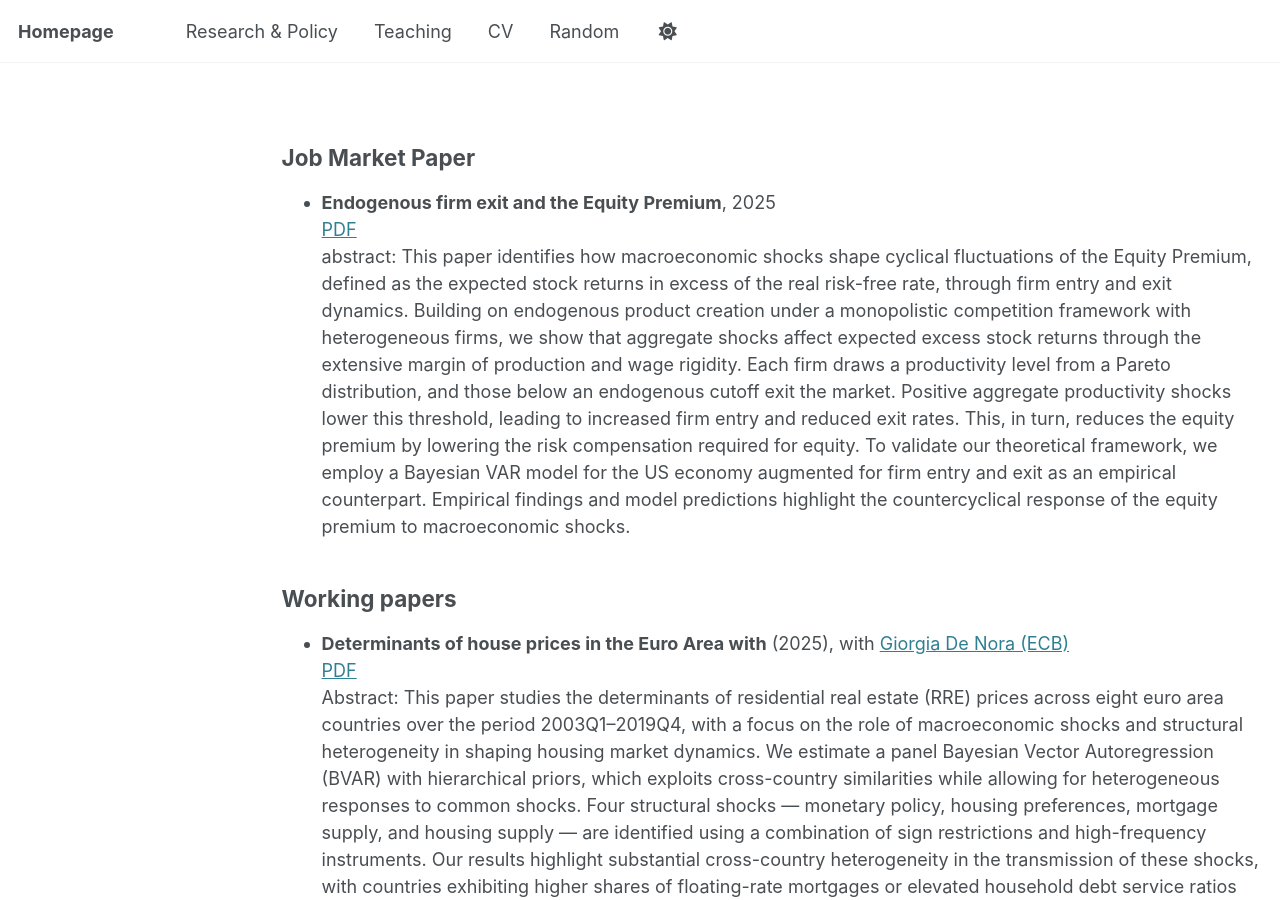
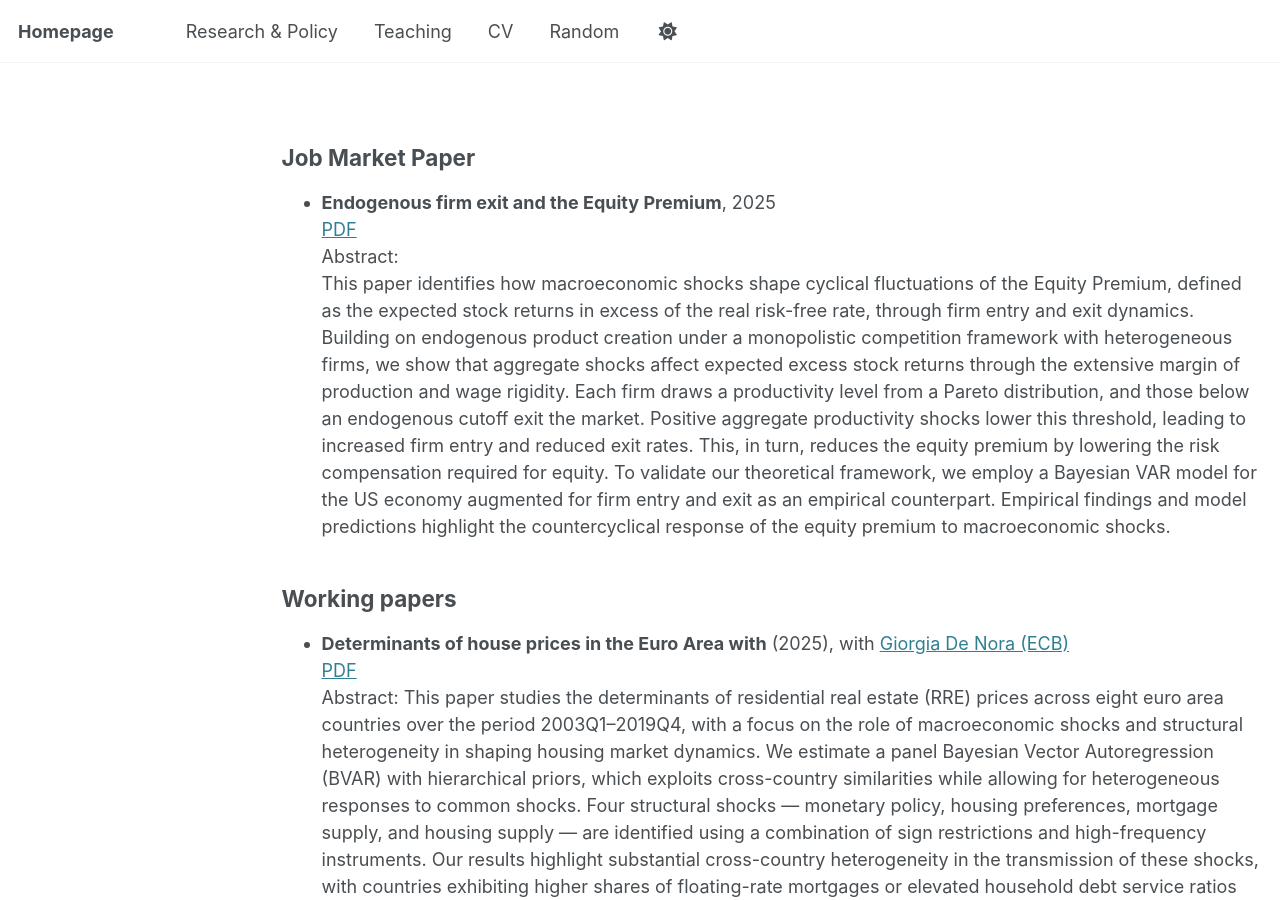
Before and after one commit to GregGh95/GregGh95.github.io, a Jekyll site: the page built from _pages/cv-json.md, in a window 1280 px wide and 900 px high. Built offline with Jekyll 4.4.1, drawn with Linux system fonts in a browser that asks for light colours.

Commit message:
Fix capitalization of 'abstract' in cv-json.md
Corrected the capitalization of 'abstract' to 'Abstract' in the job market paper section.

```diff
--- a/_pages/cv-json.md
+++ b/_pages/cv-json.md
@@ -9,7 +9,8 @@ redirect_from:
 ## Job Market Paper
 * **Endogenous firm exit and the Equity Premium**, 2025 \
 [PDF](/files/JMP.pdf) \
-abstract: This paper identifies how macroeconomic shocks shape cyclical fluctuations of the Equity Premium, defined as the expected stock returns in excess of the real risk-free rate, through firm entry and exit dynamics. Building on endogenous product creation under a monopolistic competition framework with heterogeneous firms, we show that aggregate shocks affect expected excess stock returns through the extensive margin of production and wage rigidity. Each firm draws a productivity level from a Pareto distribution, and those below an endogenous cutoff exit the market. Positive aggregate productivity shocks lower this threshold, leading to increased firm entry and reduced exit rates. This, in turn, reduces the equity premium by lowering the risk compensation required for equity. To validate our theoretical framework, we employ a Bayesian VAR model for the US economy augmented for firm entry and exit as an empirical counterpart. Empirical findings and model predictions highlight the countercyclical response of the equity premium to macroeconomic shocks.
+Abstract: \
+This paper identifies how macroeconomic shocks shape cyclical fluctuations of the Equity Premium, defined as the expected stock returns in excess of the real risk-free rate, through firm entry and exit dynamics. Building on endogenous product creation under a monopolistic competition framework with heterogeneous firms, we show that aggregate shocks affect expected excess stock returns through the extensive margin of production and wage rigidity. Each firm draws a productivity level from a Pareto distribution, and those below an endogenous cutoff exit the market. Positive aggregate productivity shocks lower this threshold, leading to increased firm entry and reduced exit rates. This, in turn, reduces the equity premium by lowering the risk compensation required for equity. To validate our theoretical framework, we employ a Bayesian VAR model for the US economy augmented for firm entry and exit as an empirical counterpart. Empirical findings and model predictions highlight the countercyclical response of the equity premium to macroeconomic shocks.
 
 ## Working papers
 * **Determinants of house prices in the Euro Area with** (2025), with [Giorgia De Nora (ECB)](https://www.ecb.europa.eu/pub/research/authors/profiles/giorgia-de-nora.en.html) \
```
